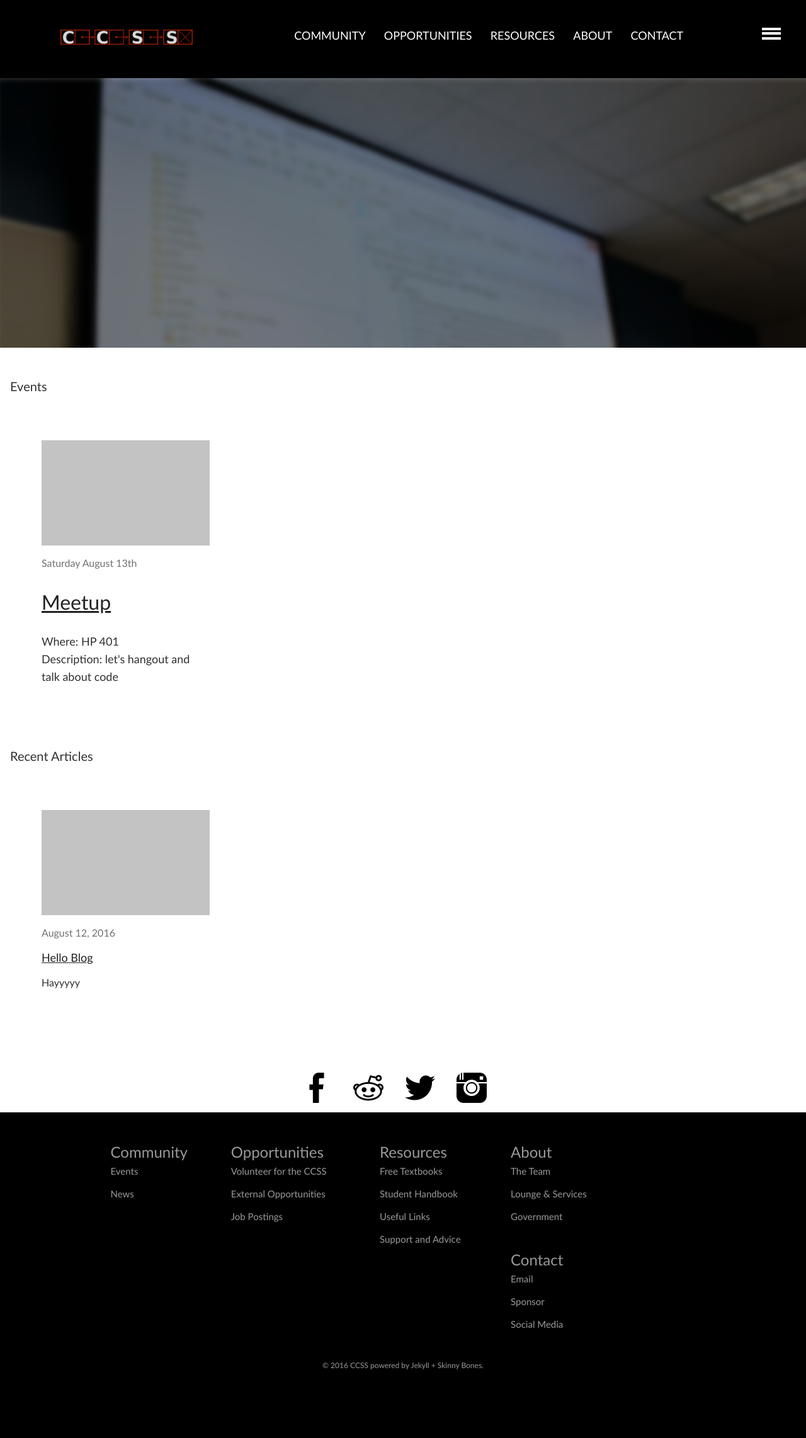
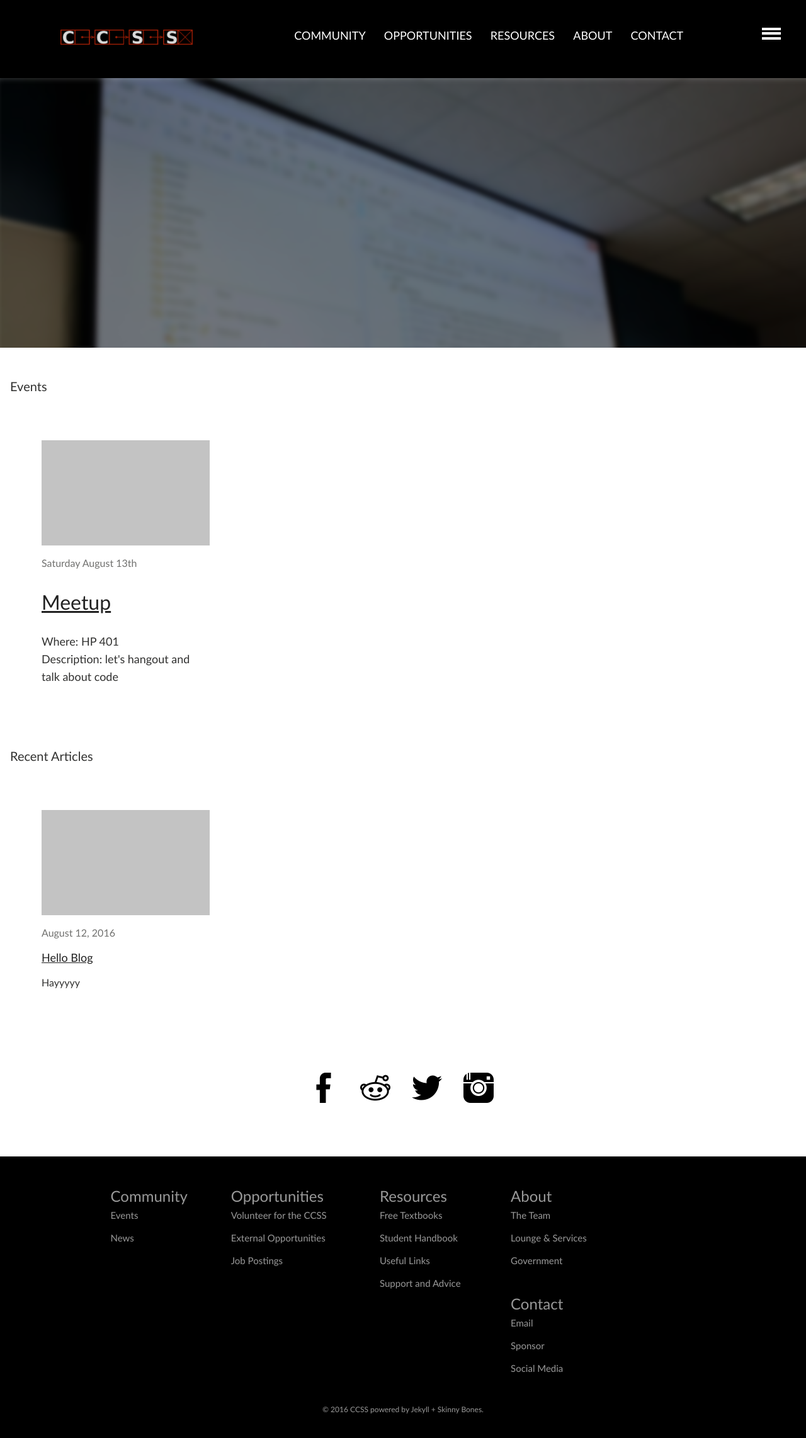
Before and after one commit to brittnylapierre/ccss_web, a Jekyll site: the page built from index.md, in a window 1280 px wide. Shown: the top 2283 px of the page at 63% size. Built offline with Jekyll 4.4.1, drawn with Linux system fonts in a browser that asks for light colours.

Commit message:
Updated _layout.scss

```diff
--- a/_sass/_layout.scss
+++ b/_sass/_layout.scss
@@ -398,9 +398,10 @@
 	width: 100vw;
 	background-color: white;
     ul {
-    	width: 433px;
+    	width: 411px;
     	position: relative;
     	margin: auto;
+        padding-bottom: 70px;
     	li{
         	display:inline-block;
         	position: relative;
```
